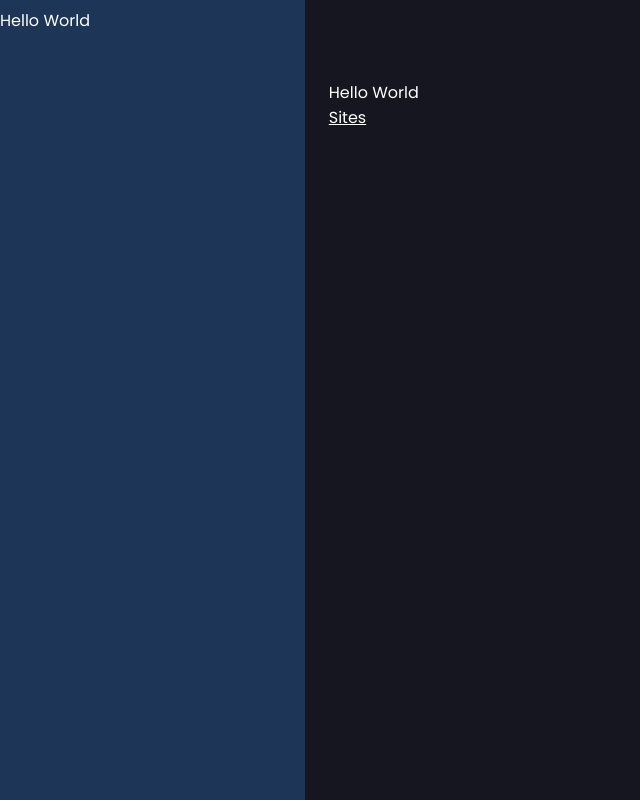
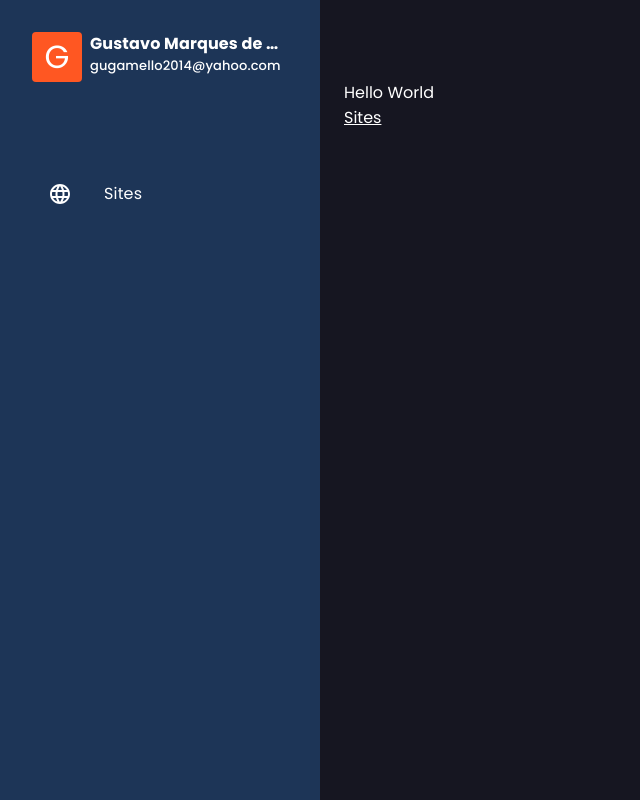
Before and after one commit to GustavoMelloGit/GMPM, a React (Create React App) app: page / in a window 1280 px wide. Shown: the whole page, without its empty margins (0-640 px from the left). Built offline with nearby package versions, Linux system fonts and the light colour scheme.

Commit message:
feat: :construction: dynamic navbar Items

```diff
--- a/src/components/Layout/components/VerticalNav/index.tsx
+++ b/src/components/Layout/components/VerticalNav/index.tsx
@@ -1,19 +1,59 @@
 import React from 'react';
-import { List } from '@mui/material';
 import {
+  Avatar,
+  Box,
+  List,
+  ListItemButton,
+  ListItemIcon,
+  ListItemText,
+  Typography,
+} from '@mui/material';
+import {
+  ProfileContainer,
   VerticalNavContainer,
   VerticalNavContentContainer,
   VerticalNavContentWrapper,
   VerticalNavListContainer,
 } from './styles';
 import { PropsChildrenOnly } from '../../../../shared/types/utils';
+import { deepOrange } from '@mui/material/colors';
+import { navItems } from '../../../../routes/routesConfig';
+import { useNavigate } from 'react-router-dom';
 
 const VerticalNavbar: React.FC<PropsChildrenOnly> = ({ children }) => {
+  const navigate = useNavigate();
+
   return (
     <VerticalNavContainer>
       <VerticalNavListContainer>
+        <ProfileContainer>
+          <Avatar
+            variant='rounded'
+            sx={{
+              bgcolor: deepOrange[500],
+              height: 50,
+              width: 50,
+              fontSize: '2em',
+            }}
+          >
+            G
+          </Avatar>
+          <Box ml={1}>
+            <Typography fontWeight={700} noWrap width={200}>
+              Gustavo Marques de Mello Muito grande
+            </Typography>
+            <Typography fontSize={13} fontWeight={500} noWrap width={200}>
+              gugamello2014@yahoo.com
+            </Typography>
+          </Box>
+        </ProfileContainer>
         <List component='nav' aria-label='vertical navbar'>
-          <p>Hello World</p>
+          {navItems.map((item) => (
+            <ListItemButton key={item.id} onClick={() => navigate(item.url)}>
+              {item.icon && <ListItemIcon>{item.icon}</ListItemIcon>}
+              <ListItemText primary={item.title} />
+            </ListItemButton>
+          ))}
         </List>
       </VerticalNavListContainer>
       <VerticalNavContentWrapper>
--- a/src/components/Layout/components/VerticalNav/styles.ts
+++ b/src/components/Layout/components/VerticalNav/styles.ts
@@ -10,9 +10,11 @@ export const VerticalNavContainer = styled(Box)`
 `;
 
 export const VerticalNavListContainer = styled(Box)`
-    width: 25rem;
+    width: 20rem;
+    min-width: 20rem;
     height: 100%;
     background-color: ${colors.blue[500]};
+    padding: 2rem 2rem;
 `;
 
 export const VerticalNavContentContainer = styled(Container)`
@@ -23,3 +25,9 @@ export const VerticalNavContentWrapper = styled(Box)`
     height: 100%;
     background-color: ${colors.gray[700]};
 `;
+
+export const ProfileContainer = styled(Box)`
+    display: flex;
+    width: 100%;
+    margin-bottom: 5rem;
+`;
--- a/src/pages/Sites/route.tsx
+++ b/src/pages/Sites/route.tsx
@@ -1,6 +1,13 @@
-import React from 'react';
 import SitesPage from '.';
-import { RouteConfigProps } from '../../routes/routesConfig';
+import { NavItemProps, RouteConfigProps } from '../../routes/routesConfig';
+import LanguageIcon from '@mui/icons-material/Language';
+
+export const sitesNavItem: NavItemProps = {
+  id: 'sites',
+  title: 'Sites',
+  url: '/sites',
+  icon: <LanguageIcon />,
+};
 
 const sitesRoutes: RouteConfigProps[] = [
   {
--- a/src/routes/routesConfig.tsx
+++ b/src/routes/routesConfig.tsx
@@ -1,10 +1,11 @@
+import { sitesNavItem } from '../pages/Sites/route';
+
 export interface NavItemProps {
   id: string;
-  message: string;
   title: string;
-  icon?: React.FC;
+  icon?: React.ReactNode;
   exact?: boolean;
-  url?: string;
+  url: string;
   count?: number;
   color?: string;
   auth?: string[];
@@ -16,3 +17,5 @@ export interface RouteConfigProps {
   component: React.ReactNode;
   exact?: boolean;
 }
+
+export const navItems: NavItemProps[] = [sitesNavItem];
```
